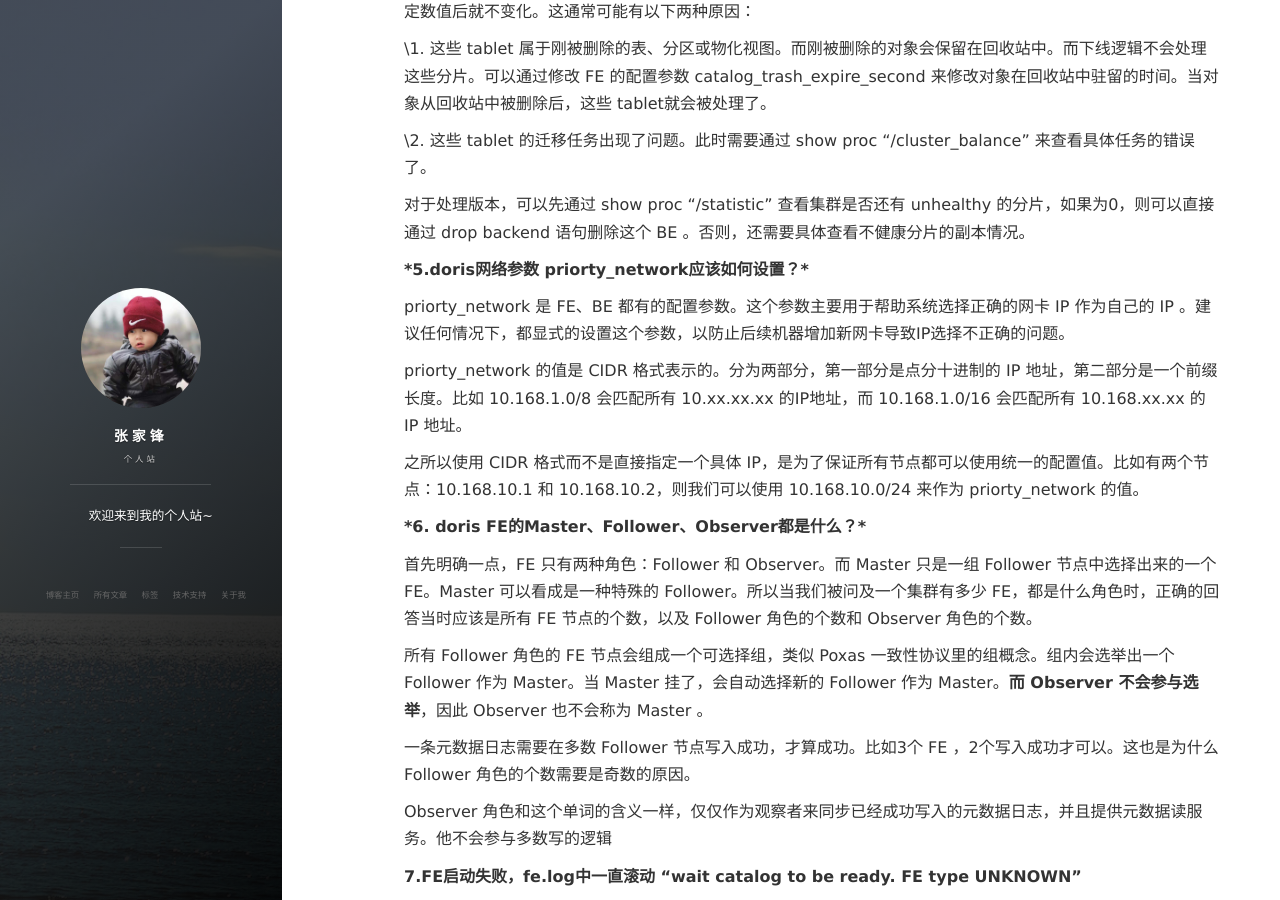
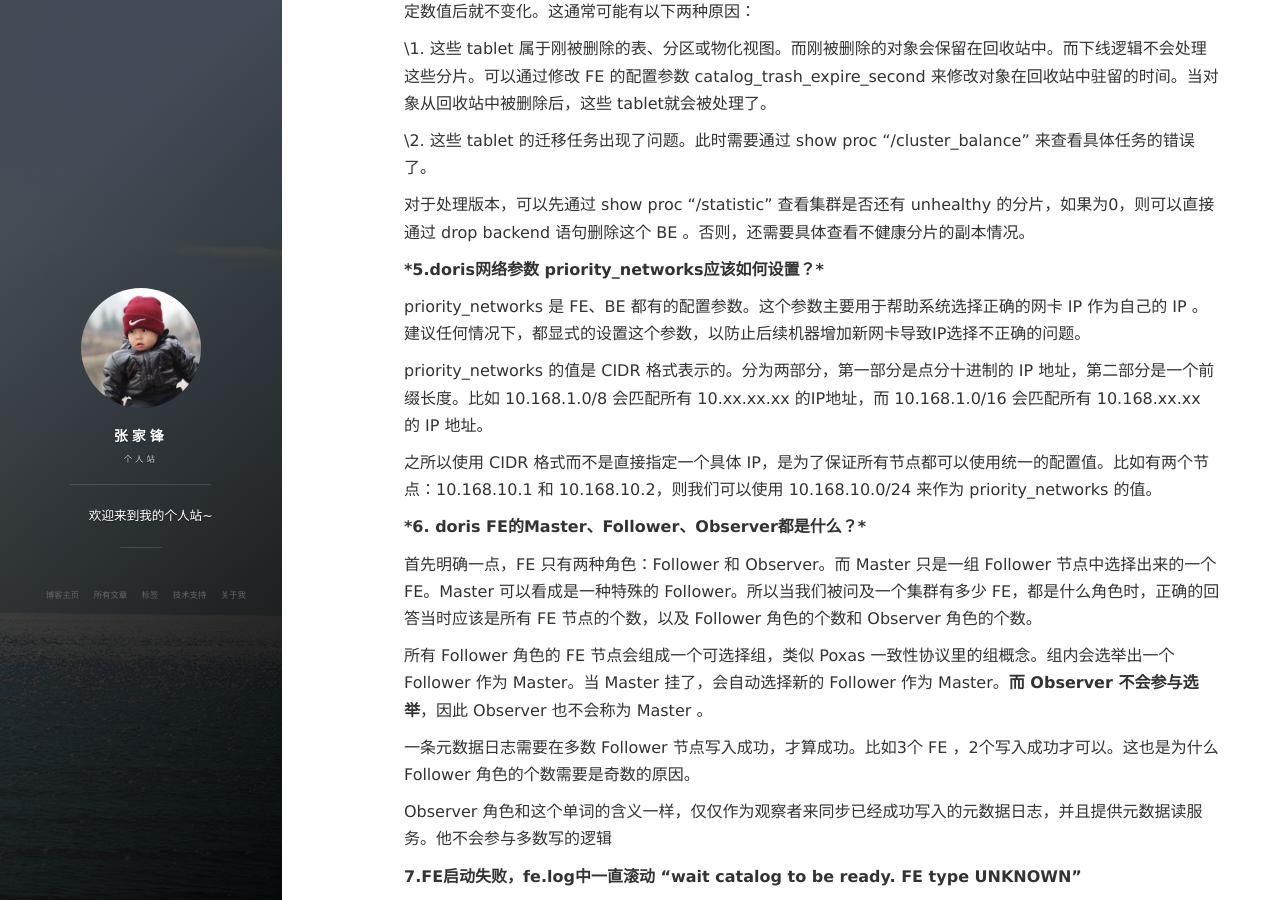
Before and after one commit to hf200012/hf200012.github.io, a Jekyll site: the page built from _posts/2021-09-02-Apache doris 使用过程中常见问题汇总.md, in a window 1280 px wide and 900 px high, scrolled down 1130 px. Built offline with Jekyll 4.4.1, drawn with Linux system fonts in a browser that asks for light colours; nearby versions of some CDN libraries; comment, search, counter and statistics services are not loaded.

Commit message:
Update 2021-09-02-Apache doris 使用过程中常见问题汇总.md

```diff
--- a/_posts/2021-09-02-Apache doris 使用过程中常见问题汇总.md
+++ b/_posts/2021-09-02-Apache doris 使用过程中常见问题汇总.md
@@ -42,13 +42,13 @@ tag: Apache Doris
 
 对于处理版本，可以先通过 show proc "/statistic" 查看集群是否还有 unhealthy 的分片，如果为0，则可以直接通过 drop backend 语句删除这个 BE 。否则，还需要具体查看不健康分片的副本情况。
 
-***5.doris网络参数 priorty_network应该如何设置？\***
+***5.doris网络参数 priority_networks应该如何设置？\***
 
-priorty_network 是 FE、BE 都有的配置参数。这个参数主要用于帮助系统选择正确的网卡 IP 作为自己的 IP 。建议任何情况下，都显式的设置这个参数，以防止后续机器增加新网卡导致IP选择不正确的问题。
+priority_networks 是 FE、BE 都有的配置参数。这个参数主要用于帮助系统选择正确的网卡 IP 作为自己的 IP 。建议任何情况下，都显式的设置这个参数，以防止后续机器增加新网卡导致IP选择不正确的问题。
 
-priorty_network 的值是 CIDR 格式表示的。分为两部分，第一部分是点分十进制的 IP 地址，第二部分是一个前缀长度。比如 10.168.1.0/8 会匹配所有 10.xx.xx.xx 的IP地址，而 10.168.1.0/16 会匹配所有 10.168.xx.xx 的 IP 地址。
+priority_networks 的值是 CIDR 格式表示的。分为两部分，第一部分是点分十进制的 IP 地址，第二部分是一个前缀长度。比如 10.168.1.0/8 会匹配所有 10.xx.xx.xx 的IP地址，而 10.168.1.0/16 会匹配所有 10.168.xx.xx 的 IP 地址。
 
-之所以使用 CIDR 格式而不是直接指定一个具体 IP，是为了保证所有节点都可以使用统一的配置值。比如有两个节点：10.168.10.1 和 10.168.10.2，则我们可以使用 10.168.10.0/24 来作为 priorty_network 的值。
+之所以使用 CIDR 格式而不是直接指定一个具体 IP，是为了保证所有节点都可以使用统一的配置值。比如有两个节点：10.168.10.1 和 10.168.10.2，则我们可以使用 10.168.10.0/24 来作为 priority_networks 的值。
 
 ***6. doris FE的Master、Follower、Observer都是什么？\***
 
```
